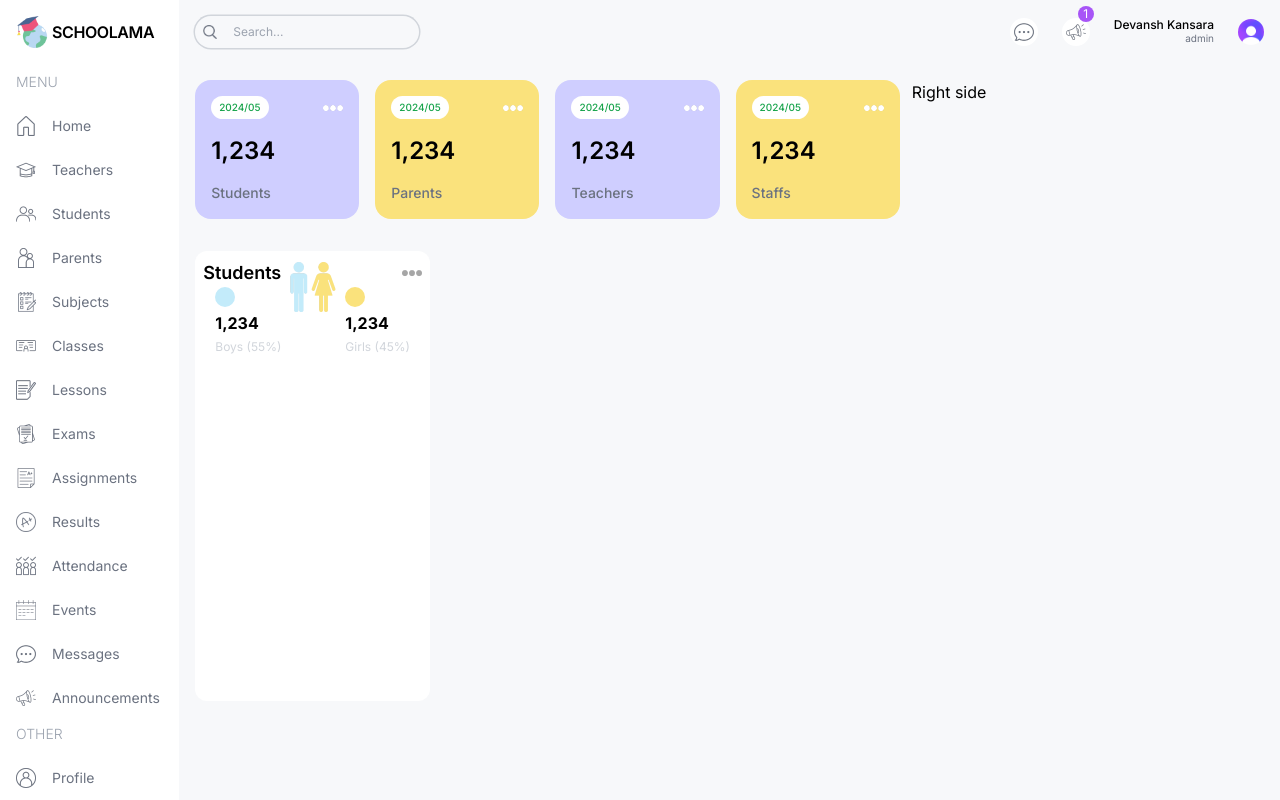
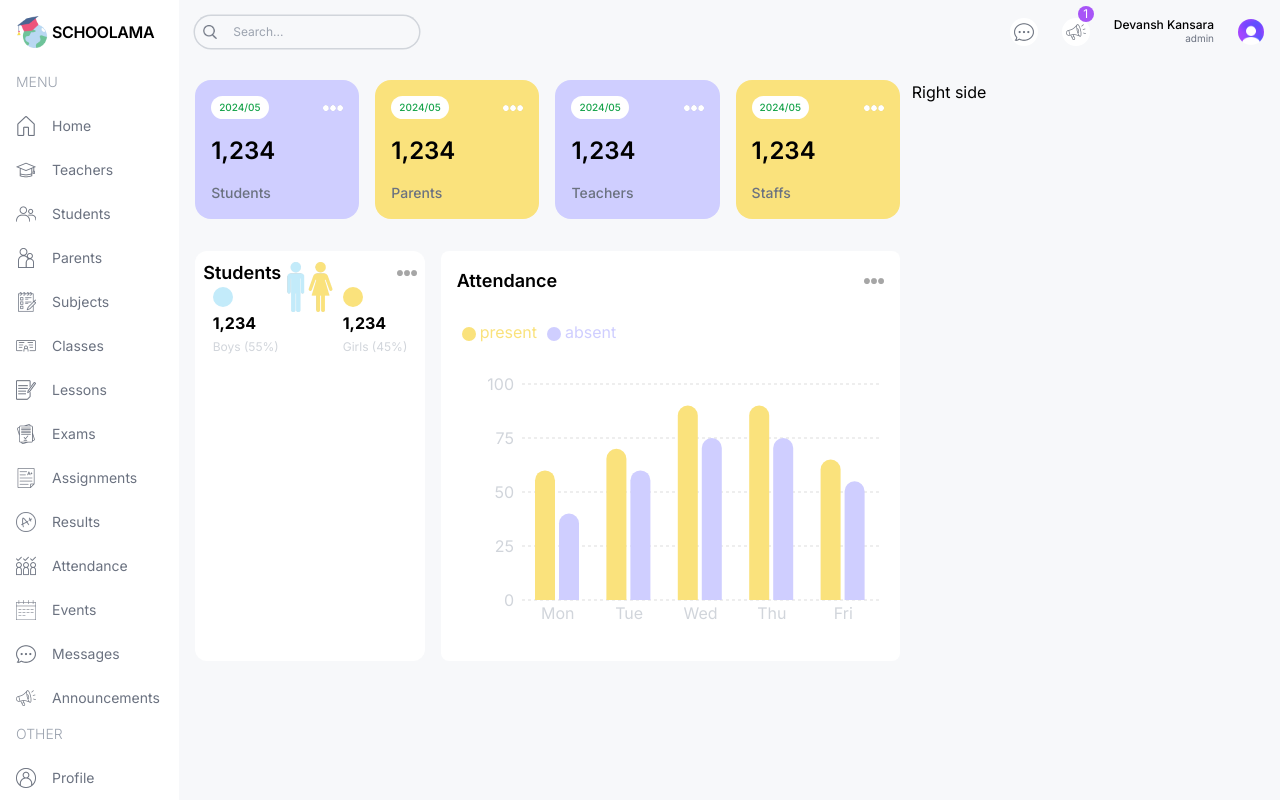
Before and after one commit to Devansh27112001/school-management-dashboard-nextjs, a Next.js app: page /admin in a window 1280 px wide. Built offline with nearby package versions, Linux system fonts and the light colour scheme.

Commit message:
CLIENT: Bar chart UI completed

```diff
--- a/src/app/(dashboard)/admin/page.tsx
+++ b/src/app/(dashboard)/admin/page.tsx
@@ -1,3 +1,4 @@
+import AttendanceChart from "@/components/AttendanceChart";
 import CountChart from "@/components/CountChart";
 import UserCard from "@/components/UserCard";
 
@@ -14,13 +15,15 @@ const AdminPage = () => {
           <UserCard type="staff" />
         </div>
         {/* MIDDLE CHARTS */}
-        <div className="fkex flex-col lg:flex-row gap-4">
+        <div className="flex flex-col lg:flex-row gap-4">
           {/* COUNT CHART */}
-          <div className="w-full lg:w-1/3 h-[450px]">
+          <div className="w-full lg:w-1/3 h-[410px]">
             <CountChart />
           </div>
           {/* ATTENDENCE CHART */}
-          <div className="w-full lg:w-2/3 h-[450px]"></div>
+          <div className="w-full lg:w-2/3 h-[410px]">
+            <AttendanceChart />
+          </div>
         </div>
 
         {/* BOTTOM CHARTS */}
--- /dev/null
+++ b/src/components/AttendanceChart.tsx
@@ -0,0 +1,87 @@
+"use client";
+
+import Image from "next/image";
+import {
+  BarChart,
+  Bar,
+  XAxis,
+  YAxis,
+  CartesianGrid,
+  Tooltip,
+  Legend,
+  ResponsiveContainer,
+} from "recharts";
+
+const data = [
+  {
+    name: "Mon",
+    present: 60,
+    absent: 40,
+  },
+  {
+    name: "Tue",
+    present: 70,
+    absent: 60,
+  },
+  {
+    name: "Wed",
+    present: 90,
+    absent: 75,
+  },
+  {
+    name: "Thu",
+    present: 90,
+    absent: 75,
+  },
+  {
+    name: "Fri",
+    present: 65,
+    absent: 55,
+  },
+];
+
+const AttendanceChart = () => {
+  return (
+    <div className="p-4 bg-white rounded-lg h-full">
+      <div className="w-full flex items-center justify-between">
+        <h1 className="text-lg font-semibold">Attendance</h1>
+        <Image src={"/moreDark.png"} alt="" height={20} width={20} />
+      </div>
+      <ResponsiveContainer width="100%" height="90%">
+        <BarChart width={500} height={350} data={data} barSize={20}>
+          <CartesianGrid strokeDasharray="3 3" vertical={false} stroke="#ddd" />
+          <XAxis
+            dataKey="name"
+            axisLine={false}
+            tick={{ fill: "#d1d5db" }}
+            tickLine={false}
+          />
+          <YAxis axisLine={false} tick={{ fill: "#d1d5db" }} tickLine={false} />
+          <Tooltip
+            contentStyle={{ borderRadius: "10px", borderColor: "lightgray" }}
+          />
+          <Legend
+            align="left"
+            verticalAlign="top"
+            wrapperStyle={{ paddingTop: "20px", paddingBottom: "40px" }}
+          />
+          {/* Radius:[topleft, topright, bottomleft, bottomright] */}
+          <Bar
+            dataKey="present"
+            fill="#FAE27C"
+            legendType="circle"
+            radius={[10, 10, 0, 0]}
+          />
+          <Bar
+            dataKey="absent"
+            fill="#CFCEFF"
+            legendType="circle"
+            radius={[10, 10, 0, 0]}
+          />
+        </BarChart>
+      </ResponsiveContainer>
+    </div>
+  );
+};
+
+export default AttendanceChart;
--- a/src/components/CountChart.tsx
+++ b/src/components/CountChart.tsx
@@ -31,10 +31,10 @@ const CountChart = () => {
       {/* CHART */}
 
       <div className={"relative"}>
-        <ResponsiveContainer width="100%" height="100%">
+        <ResponsiveContainer width="100%" height="90%">
           <RadialBarChart
-            width={200}
-            height={200}
+            width={250}
+            height={250}
             cx="50%"
             cy="50%"
             innerRadius="40%"
```
